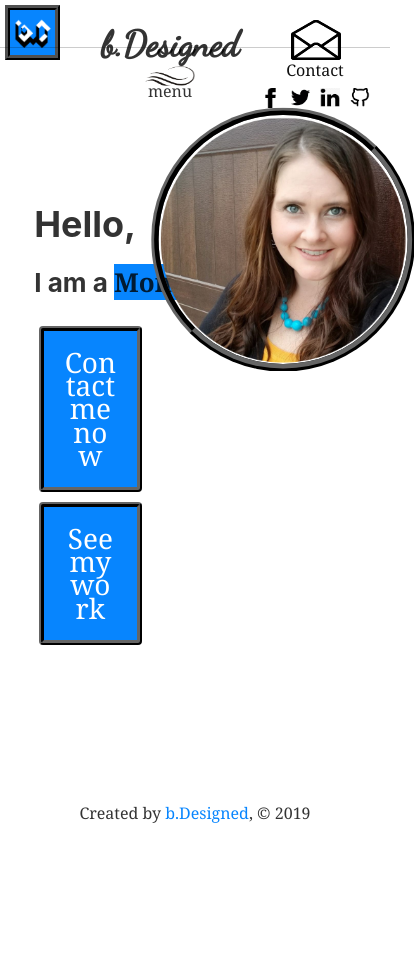
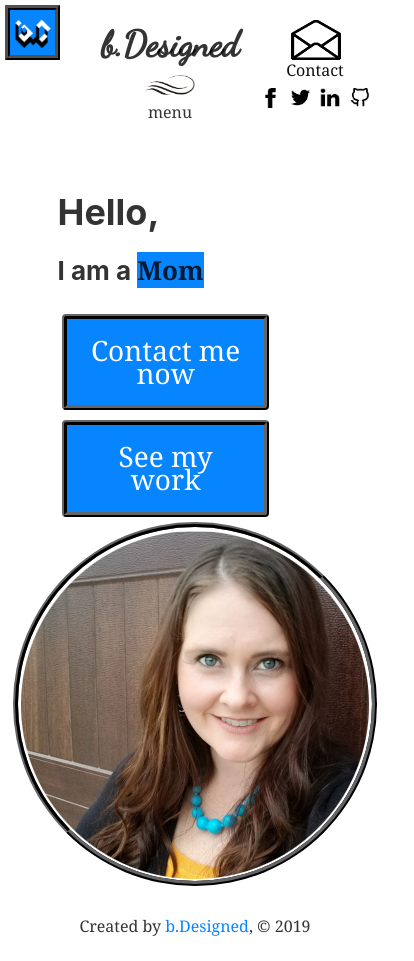
Before and after one commit to brittneypostma/b.Designed, a Gatsby site: page / in a window 390 px wide. Shown: the whole page, 414 px wide, since content can reach past the window. Before the commit the page ends 844 px from the top, so only its background shows below. Built offline with nearby package versions, Linux system fonts and the light colour scheme; Gatsby itself is replaced by a stand-in of ours.

Commit message:
added media queries for index page

```diff
--- a/src/components/header.js
+++ b/src/components/header.js
@@ -17,7 +17,17 @@ const Header = () => {
       </div>
       <div className="menu-wrapper">
         <h1 className="title">b.Designed</h1>
-        <div className="link-wrapper" onClick={() => toggleHiddenMenu()}>
+        <img
+          onMouseEnter={() => toggleHiddenMenu()}
+          src="menu.png"
+          alt="menu"
+          className="menu"
+        />
+        <br />
+        <div className="menu-text" onClick={() => toggleHiddenMenu()}>
+          menu
+        </div>
+        <div className="link-wrapper">
           {hidden && (
             <div className="menu-content">
               {" "}
@@ -38,14 +48,6 @@ const Header = () => {
               </Link>
             </div>
           )}
-          <img
-            onMouseEnter={() => toggleHiddenMenu()}
-            src="menu.png"
-            alt="menu"
-            className="menu"
-          />
-          <br />
-          <div className="menu-text">menu</div>
         </div>
       </div>
 
--- a/src/components/layout.js
+++ b/src/components/layout.js
@@ -3,12 +3,9 @@ import React from "react"
 import Header from "./header"
 import Footer from "./footer"
 
-import "../styles/layout.scss"
-
 const Layout = props => (
   <div className="layout">
     <Header />
-    <hr className="top-hr" />
     {props.children}
     <Footer />
   </div>
--- a/src/styles/footer.scss
+++ b/src/styles/footer.scss
@@ -13,3 +13,10 @@
     color: #0785fe;
   }
 }
+
+@media only screen and (max-width: 1000px) {
+  .footer {
+    position: relative;
+    top: 0;
+  }
+}
--- a/src/styles/header.scss
+++ b/src/styles/header.scss
@@ -62,12 +62,14 @@
 
   .link-wrapper {
     display: grid;
+    position: relative;
 
     .menu-content {
-      -webkit-transform: scale(2);
+      -webkit-transform: scale(1.5);
       -webkit-transform-origin: 50% 0;
       position: absolute;
-      top: 100px;
+      top: -75px;
+      right: -50px;
       display: grid;
       justify-content: center;
       border: 5px ridge #111;
@@ -81,13 +83,6 @@
         .header-links:visited {
           color: rgb(255, 255, 255);
         }
-
-        .header-links:hover {
-          transform: scale(1.2);
-        }
-      }
-      .home {
-        position: relative;
       }
     }
   }
@@ -101,8 +96,8 @@
     top: 15px;
     display: grid;
     justify-items: center;
-    align-items: center;
     text-align: center;
+    grid-template-rows: 50px 50px 50px auto;
   }
 
   .title {
@@ -111,8 +106,6 @@
   .menu {
     width: 50px;
     height: 20px;
-    position: relative;
-    top: -22px;
     cursor: pointer;
   }
   .menu:hover {
--- a/src/styles/index.scss
+++ b/src/styles/index.scss
@@ -4,12 +4,10 @@
 .home {
   display: grid;
   grid-template-columns: 45vw 45vw;
-  height: 55vh;
-  position: relative;
   justify-content: center;
   justify-items: center;
   align-content: center;
-  top: -5vh;
+  align-items: center;
 
   .home-btns {
     display: grid;
@@ -39,21 +37,30 @@
     color: #0785fe;
   }
 
-  .left-home {
-    position: relative;
-
-    top: 5vh;
-    .changing-text {
-      background-color: #0785fe;
-    }
+  .changing-text {
+    background-color: #0785fe;
   }
 
-  .right-home {
-    transform: scale(1.5);
-    -webkit-transform-origin: 50% 25%;
-    .photo {
-      border: 5px ridge #111;
-      border-radius: 50%;
+  .photo {
+    border: 5px ridge #111;
+    border-radius: 50%;
+  }
+}
+
+@media only screen and (max-width: 1100px) {
+  .home {
+    display: grid;
+    grid-template-columns: 1fr;
+
+    .left-home {
+      width: 95vw;
+      display: grid;
+      justify-content: center;
+
+      .home-btns {
+        display: grid;
+        grid-template-columns: 1fr;
+      }
     }
   }
 }
@@ -69,6 +76,7 @@ html {
   -webkit-text-size-adjust: 100%;
 }
 body {
+  overflow: hidden;
   margin: 0;
   -webkit-font-smoothing: antialiased;
   -moz-osx-font-smoothing: grayscale;
--- a/src/styles/layout.scss
+++ /dev/null
@@ -1,4 +0,0 @@
-.top-hr {
-  position: relative;
-  top: -125px;
-}
```
